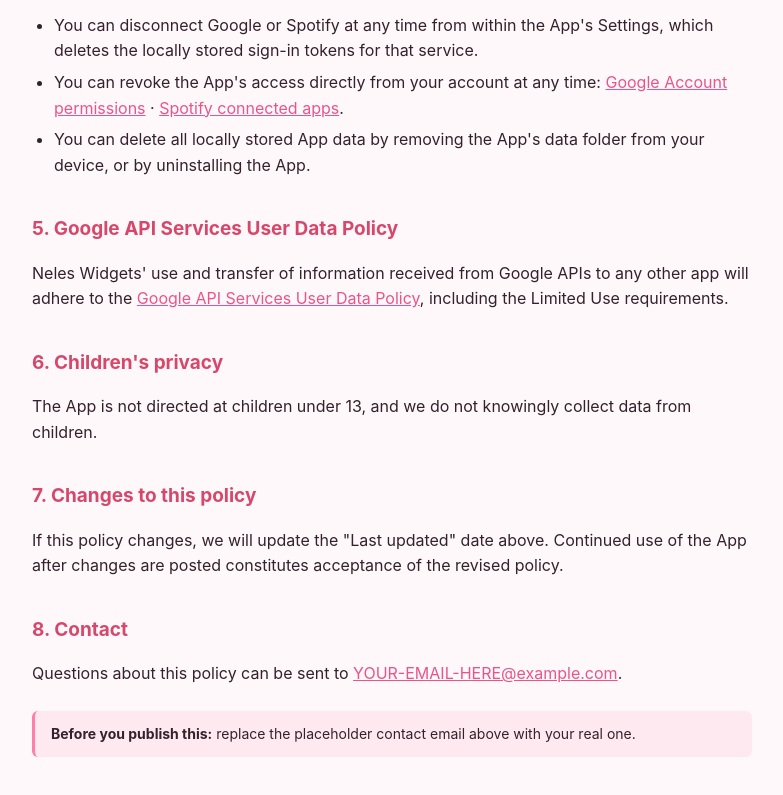
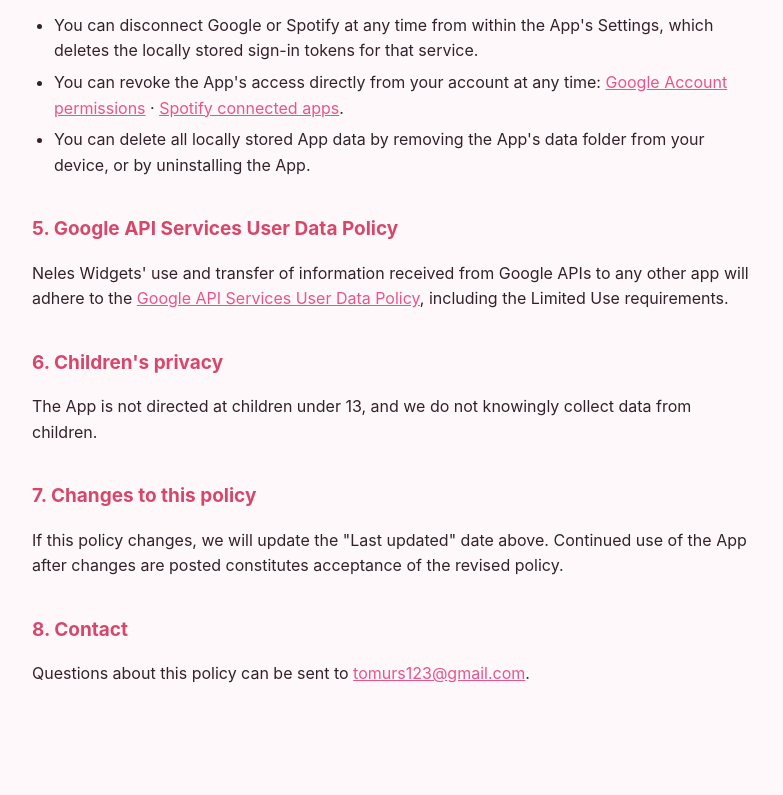
Before and after one commit to ztommm/neles-widgets-legal, a plain HTML site: page privacy.html in a window 1280 px wide. Shown: the part 1183-1978 px from the top of the page, without its empty margins (248-1031 px from the left). Drawn offline with Linux system fonts and the light colour scheme.

Commit message:
Update privacy.html

```diff
--- a/privacy.html
+++ b/privacy.html
@@ -104,13 +104,9 @@
 <h2>8. Contact</h2>
 <p>
   Questions about this policy can be sent to
-  <a href="mailto:YOUR-EMAIL-HERE@example.com">YOUR-EMAIL-HERE@example.com</a>.
+  <a href="mailto:tomurs123@gmail.com">tomurs123@gmail.com</a>.
 </p>
 
-<div class="note">
-  <strong>Before you publish this:</strong> replace the placeholder contact email above
-  with your real one.
-</div>
 
 </body>
 </html>
```
